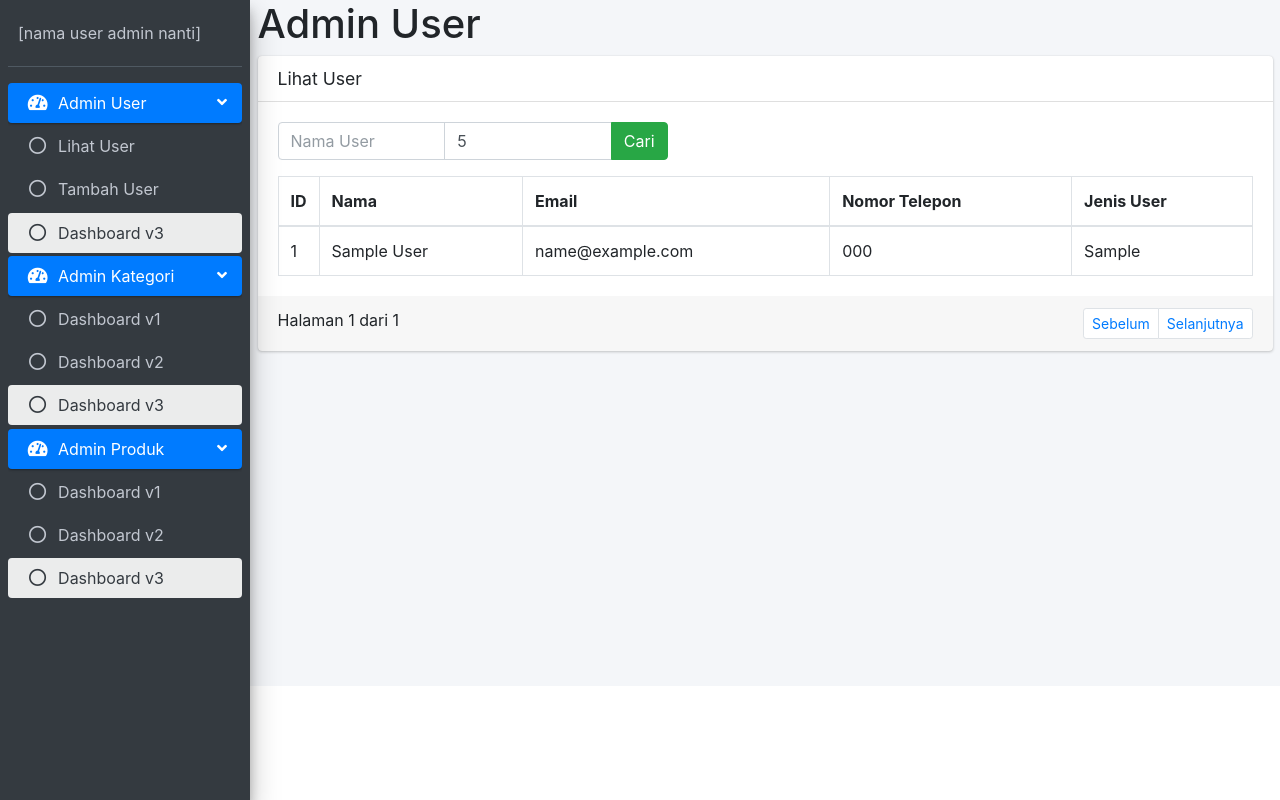
After one commit to Yongki40/e-comm-ulok-v3, a Laravel app: page /admin/user/cariUser in a window 1280 px wide. The commit adds this page. Run offline with Laravel 8, Linux system fonts and the light colour scheme; tables that the repository leaves empty hold one stand-in row (values such as "Sample post"); some libraries are stand-ins or nearby versions.

Commit message:
pagination user

```diff
--- a/app/Http/Controllers/UserController.php
+++ b/app/Http/Controllers/UserController.php
@@ -10,8 +10,24 @@ class UserController extends Controller
     public function index()
     {
         //landing page admin user
-        return view('admin.user');
+        return view('admin.user.user');
     }
+
+    public function lihatUser()
+    {
+        $users = User::paginate(5);
+        return view('admin.user.lihatUser', compact(['users']));
+    }
+
+    public function cariUser(Request $request)
+    {
+        $nama_user = $request->nama_user;
+        $paginate = $request->paginate == null ? 5 : $request->paginate;
+        $users = User::where('nama_user', 'LIKE', $nama_user . '%')->paginate($paginate);
+        return view('admin.user.lihatUser', compact(['users']));
+        // return back()->with('users', $users);
+    }
+
     public function TambahUser(Request $req)
     {
         $req->validate([
--- /dev/null
+++ b/resources/views/admin/user/lihatUser.blade.php
@@ -0,0 +1,6 @@
+@extends('layouts.admin.admin')
+
+@section('jenis_admin', 'User')
+@section('content')
+    @include('admin.user.table')
+@endsection
--- /dev/null
+++ b/resources/views/admin/user/table.blade.php
@@ -0,0 +1,60 @@
+<div class="card">
+    <div class="card-header">
+        <h3 class="card-title">Lihat User</h3>
+    </div>
+    <!-- /.card-header -->
+    <div class="card-body">
+        <form action="/admin/user/cariUser/" method="get">
+            <div class="input-group mb-3" style="width:40%; float:left">
+                <input type="text" class="form-control" placeholder="Nama User" aria-describedby="button-addon2"
+                    name="nama_user">
+                <input type="number" class="form-control" placeholder="jumlah" aria-describedby="button-addon2"
+                    name="paginate" value="5">
+                <button class="btn btn-success" type="submit" id="button-addon2">Cari</button>
+            </div>
+        </form>
+
+
+        <table class="table table-bordered">
+            <thead>
+                <tr>
+                    <th style="width: 10px">ID</th>
+                    <th>Nama</th>
+                    <th>Email</th>
+                    <th>Nomor Telepon</th>
+                    <th>Jenis User</th>
+                </tr>
+            </thead>
+            <tbody>
+                @foreach ($users as $user)
+                    <tr>
+                        <td>{{ $user->id }}</td>
+                        <td>{{ $user->nama_user }}</td>
+                        <td>{{ $user->email }}</td>
+                        <td>{{ $user->nomor_hp }}</td>
+                        <td>
+                            @if ($user->jenis_user == 'admin')
+                                <span class="badge bg-warning">{{ $user->jenis_user }}</span>
+                            @else
+                                <span>{{ $user->jenis_user }}</span>
+                            @endif
+                        </td>
+                    </tr>
+                @endforeach
+
+            </tbody>
+        </table>
+    </div>
+    <!-- /.card-body -->
+    <div class="card-footer clearfix">
+        Halaman {{ $users->currentPage() }} dari {{ $users->lastPage() }}
+        <ul class="pagination pagination-sm m-0 float-right">
+            <li class="page-item"><a class="page-link"
+                    href="{{ $users->appends($_GET)->previousPageUrl() }}">Sebelum</a>
+            </li>
+            <li class="page-item"><a class="page-link"
+                    href="{{ $users->appends($_GET)->nextPageUrl() }}">Selanjutnya</a>
+            </li>
+        </ul>
+    </div>
+</div>
--- /dev/null
+++ b/resources/views/admin/user/user.blade.php
@@ -0,0 +1,6 @@
+@extends('layouts.admin.admin')
+
+@section('jenis_admin', 'User')
+@section('content')
+    @include('admin.user.form')
+@endsection
--- a/resources/views/layouts/admin/admin.blade.php
+++ b/resources/views/layouts/admin/admin.blade.php
@@ -15,12 +15,12 @@
 </head>
 
 <body class="hold-transition sidebar-mini">
-    <div class="wrapper">
+    <div class="wrapper" style="height: 100vh">
         <!-- Main Sidebar Container -->
         @include('layouts.admin.sidebar')
 
         {{-- isi dari adminnya --}}
-        <div class="content-wrapper" style="height: 100vh">
+        <div class="content-wrapper">
             <div class="container">
                 <h1>Admin @yield('jenis_admin')</h1>
                 @yield('content')
--- a/resources/views/layouts/admin/sidebar.blade.php
+++ b/resources/views/layouts/admin/sidebar.blade.php
@@ -14,7 +14,7 @@
                 <!-- Add icons to the links using the .nav-icon class
        with font-awesome or any other icon font library -->
                 <li class="nav-item has-treeview menu-open">
-                    <a href="/admin/user" class="nav-link active">
+                    <a href="#" class="nav-link active">
                         <i class="nav-icon fas fa-tachometer-alt"></i>
                         <p>
                             Admin User
@@ -23,15 +23,15 @@
                     </a>
                     <ul class="nav nav-treeview">
                         <li class="nav-item">
-                            <a href="./index.html" class="nav-link">
+                            <a href="/admin/user/lihatUser" class="nav-link">
                                 <i class="far fa-circle nav-icon"></i>
-                                <p>Dashboard v1</p>
+                                <p>Lihat User</p>
                             </a>
                         </li>
                         <li class="nav-item">
-                            <a href="./index2.html" class="nav-link">
+                            <a href="/admin/user" class="nav-link">
                                 <i class="far fa-circle nav-icon"></i>
-                                <p>Dashboard v2</p>
+                                <p>Tambah User</p>
                             </a>
                         </li>
                         <li class="nav-item">
--- a/routes/web.php
+++ b/routes/web.php
@@ -20,6 +20,9 @@ Route::get('/', function () {
     return view('welcome');
 });
 Route::get('/admin/user', [UserController::class, 'index']);
+Route::get('/admin/user/lihatUser', [UserController::class, 'lihatUser']);
+Route::get('/admin/user/cariUser/{nama_user?}/{paginate?}', [UserController::class, 'cariUser']);
+
 Route::get('/admin/kategori', [KategoriController::class, 'index']);
 Route::get('/admin/produk', [ProdukController::class, 'index']);
 Route::post('/admin/user/TambahUser', [UserController::class, 'TambahUser']);
```
Also changed, not shown: resources/views/admin/user/form.blade.php (renamed from resources/views/admin/user.blade.php, +3 -8 lines).
